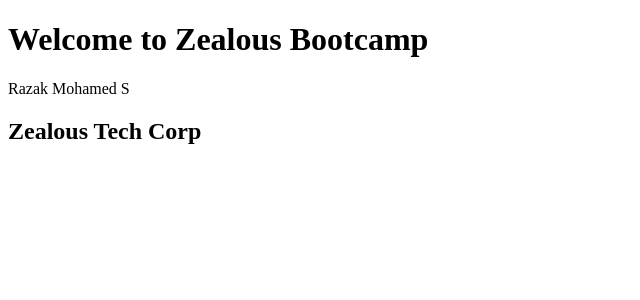
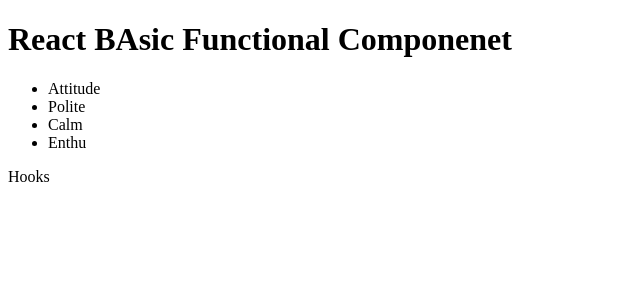
Before and after one commit to razzaksr/MarchZealousBootcamp2022, a React (Create React App) app in the folder front-end/: page / in a window 1280 px wide. Shown: the top 300 px of the page, without its empty margins (0-640 px from the left). Built offline with nearby package versions, Linux system fonts and the light colour scheme.

Commit message:
user defined components

```diff
--- /dev/null
+++ b/front-end/src/App.js
@@ -0,0 +1,20 @@
+import React from "react";
+import { Sarathy } from "./Manoj";
+
+function App()
+{
+    return(
+    <>
+        <h1>React BAsic Functional Componenet</h1>
+        <Sarathy/>
+    </>
+    )
+}
+
+function Hey()
+{
+    return(<p>Hooks</p>)
+}
+
+export {Hey}
+export default App;
--- /dev/null
+++ b/front-end/src/Manoj.js
@@ -0,0 +1,14 @@
+import React from "react";
+
+export const Sarathy=()=>{
+    return(
+    <ul>
+        <li>Attitude</li>
+        <li>Polite</li>
+        <li>Calm</li>
+        <li>Enthu</li>
+    </ul>
+    )
+}
+
+//export default Sarathy
--- a/front-end/src/index.js
+++ b/front-end/src/index.js
@@ -1,12 +1,12 @@
 import React from 'react'
 import ReactDom from 'react-dom'
+import App, { Hey } from './App'
 
 // render("what to show","where to show")
 ReactDom.render(
     <>
-        <h1>Welcome to Zealous Bootcamp</h1>
-        <p>Razak Mohamed S</p>
-        <h2>Zealous Tech Corp</h2>
+        <App/>
+        <Hey/>
     </>
     ,document.getElementById("root")
 )
```
